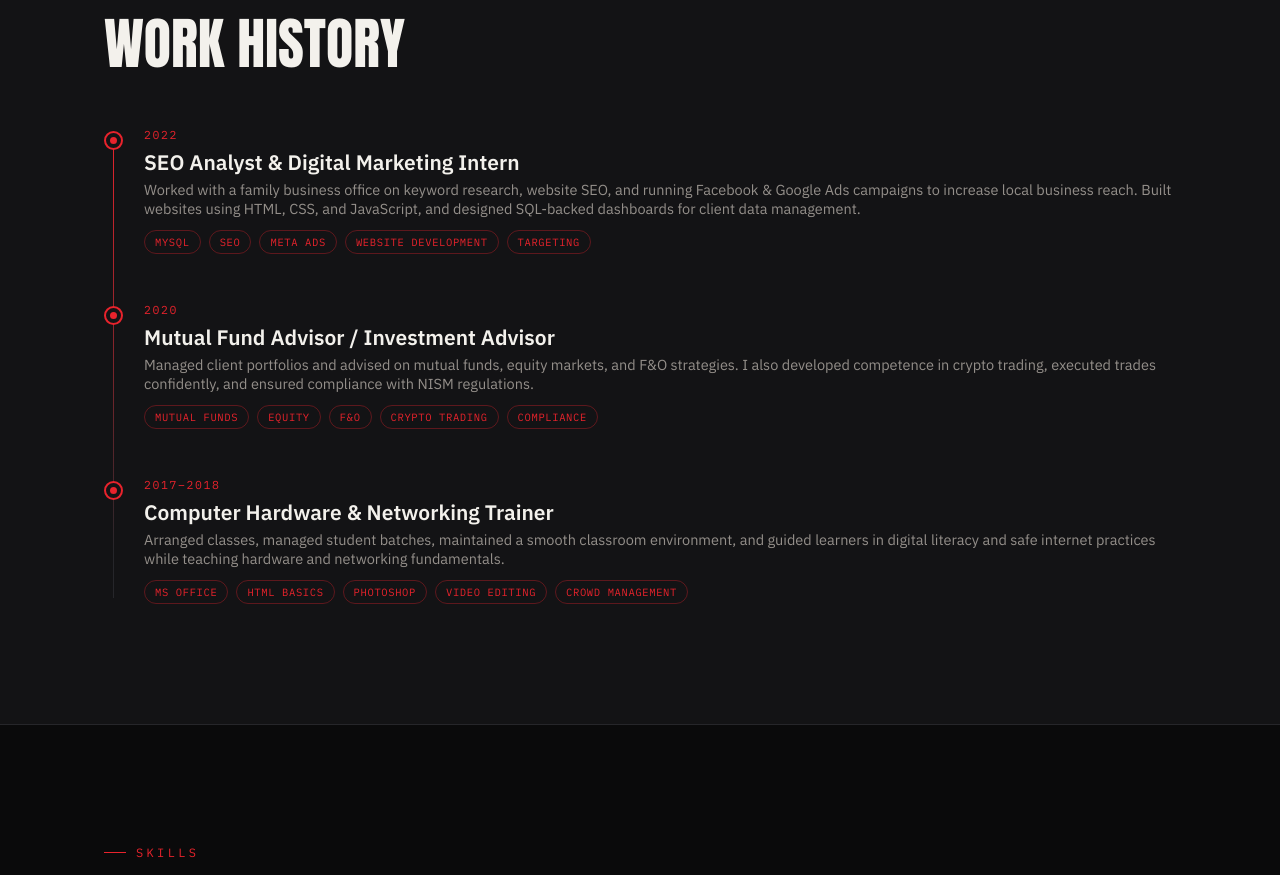
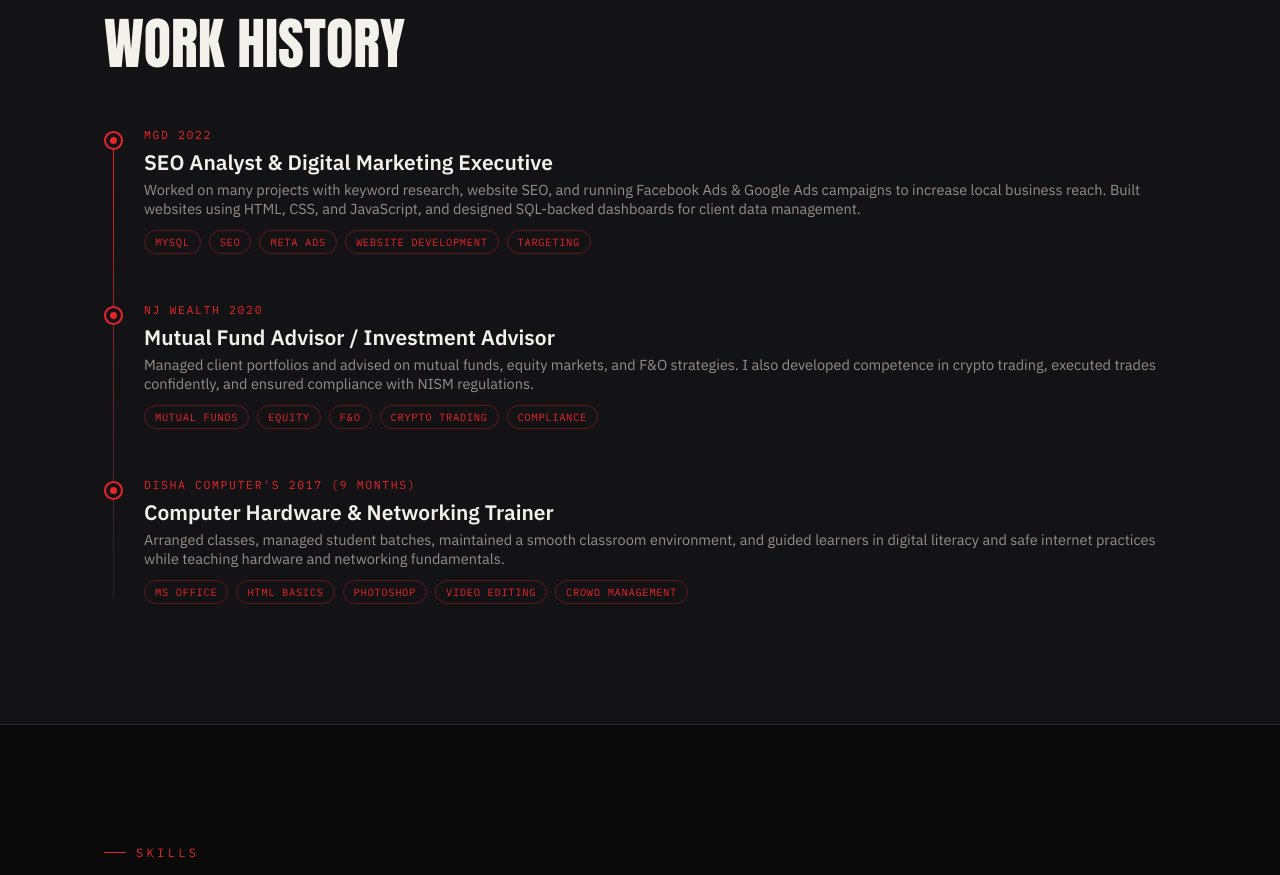
Before and after one commit to defaultmanish22-coder/Portfolio, a plain HTML site: page index.html in a window 1280 px wide. Shown: the part 2622-3497 px from the top of the page. Drawn offline with Linux system fonts and the light colour scheme.

Commit message:
Update index.html

```diff
--- a/index.html
+++ b/index.html
@@ -122,21 +122,21 @@
       <div class="timeline">
         <div class="t-item reveal">
           <div class="t-node"></div>
-          <span class="t-year">2022</span>
-          <h3>SEO Analyst &amp; Digital Marketing Intern</h3>
-          <p>Worked with a family business office on keyword research, website SEO, and running Facebook &amp; Google Ads campaigns to increase local business reach. Built websites using HTML, CSS, and JavaScript, and designed SQL-backed dashboards for client data management.</p>
+          <span class="t-year">MGD 2022</span>
+          <h3>SEO Analyst &amp; Digital Marketing Executive</h3>
+          <p> Worked on many projects with keyword research, website SEO, and running Facebook Ads &amp; Google Ads campaigns to increase local business reach. Built websites using HTML, CSS, and JavaScript, and designed SQL-backed dashboards for client data management.</p>
           <div class="project-tags"><span>MySQL</span><span>SEO</span><span>Meta Ads</span><span>Website Development</span><span>Targeting</span></div>
         </div>
         <div class="t-item reveal">
           <div class="t-node"></div>
-          <span class="t-year">2020</span>
+          <span class="t-year">Nj Wealth 2020</span>
           <h3>Mutual Fund Advisor / Investment Advisor</h3>
           <p>Managed client portfolios and advised on mutual funds, equity markets, and F&amp;O strategies. I also developed competence in crypto trading, executed trades confidently, and ensured compliance with NISM regulations.</p>
           <div class="project-tags"><span>Mutual Funds</span><span>Equity</span><span>F&amp;O</span><span>Crypto Trading</span><span>Compliance</span></div>
         </div>
         <div class="t-item reveal">
           <div class="t-node"></div>
-          <span class="t-year">2017–2018</span>
+          <span class="t-year"> Disha Computer's 2017 (9 Months)</span>
           <h3>Computer Hardware &amp; Networking Trainer</h3>
           <p>Arranged classes, managed student batches, maintained a smooth classroom environment, and guided learners in digital literacy and safe internet practices while teaching hardware and networking fundamentals.</p>
           <div class="project-tags"><span>MS Office</span><span>HTML Basics</span><span>Photoshop</span><span>Video Editing</span><span>Crowd Management</span></div>
```
